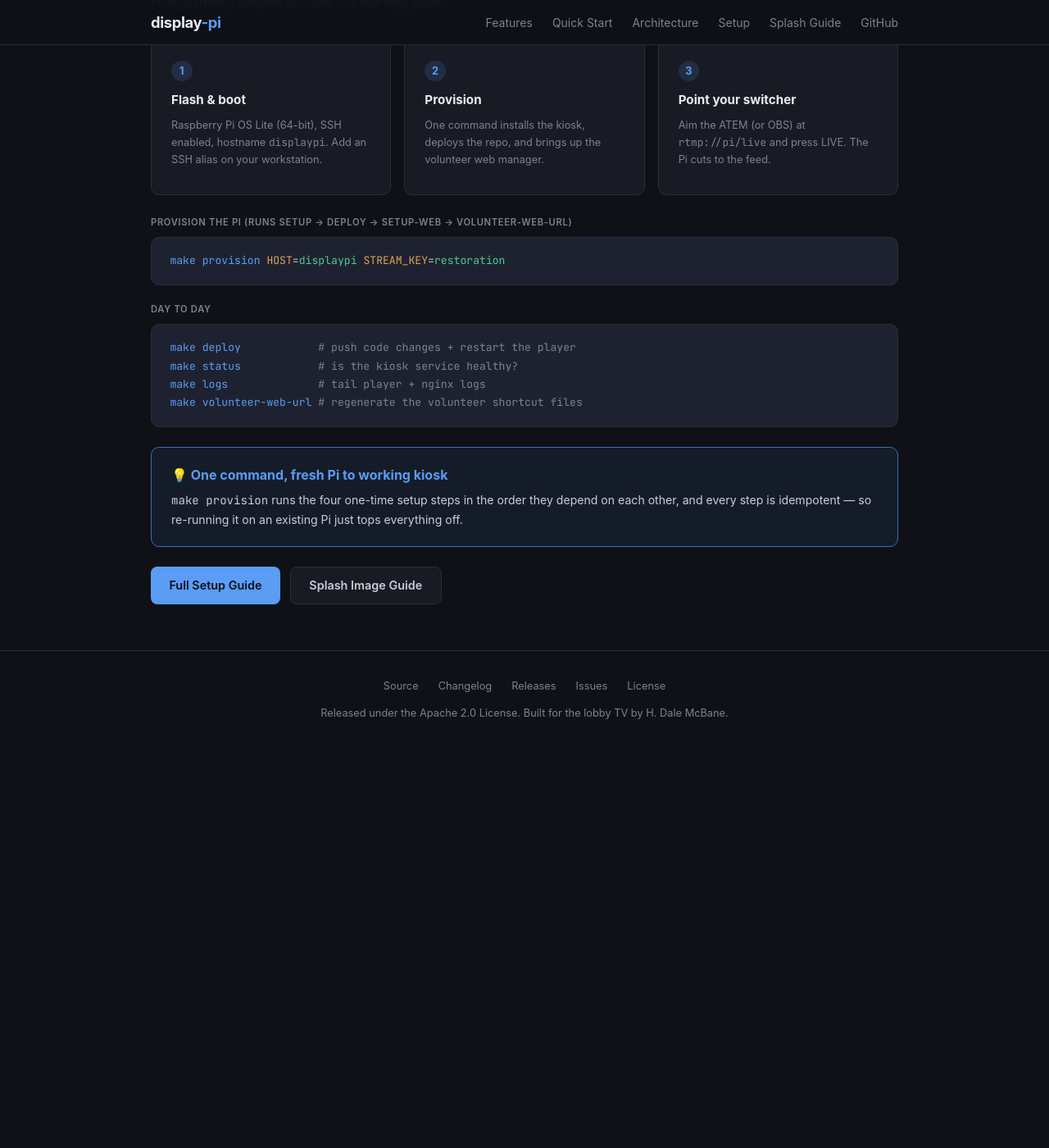
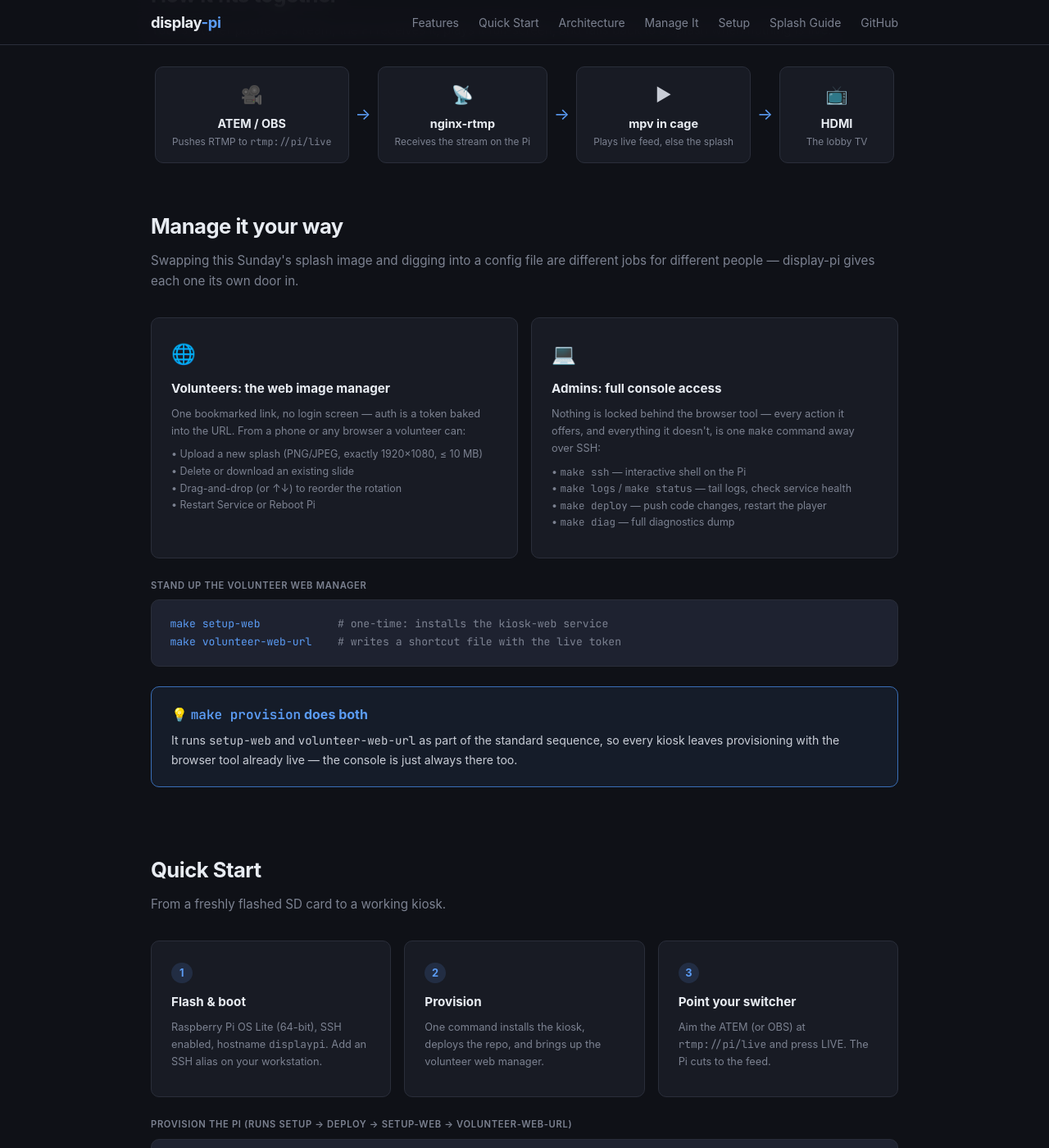
Before and after one commit to dmcbane/display-pi, a Jekyll site: the page built from docs/index.html, in a window 1280 px wide and 1400 px high, scrolled down 1868 px. Shown: the whole window at 82% size. Built offline with Jekyll 4.4.1, drawn with Linux system fonts in a browser that asks for light colours; before the commit the page ends 2780 px from its top, so only the background shows below that; some of the changed text lies outside the part shown.

Commit message:
docs(site): give the web image manager top billing, add console mention
The GitHub Pages landing page buried the browser-based volunteer image
manager as one bullet in a six-item feature grid and never mentioned that
admins retain full command-line/SSH access. Lead the feature grid with the
web manager and a matching "full console access" card, and add a dedicated
"Manage it your way" section contrasting the two paths with their own
make-command cheatsheets.

```diff
--- a/docs/_includes/nav.html
+++ b/docs/_includes/nav.html
@@ -5,6 +5,7 @@
       <li><a href="index.html#features">Features</a></li>
       <li><a href="index.html#quickstart">Quick Start</a></li>
       <li><a href="index.html#architecture">Architecture</a></li>
+      <li><a href="index.html#management">Manage It</a></li>
       <li><a href="setup-guide.html">Setup</a></li>
       <li><a href="volunteer-splash-update.html">Splash Guide</a></li>
       <li><a href="https://github.com/dmcbane/display-pi">GitHub</a></li>
--- a/docs/index.html
+++ b/docs/index.html
@@ -4,7 +4,8 @@ title: display-pi — Church Worship Stream Kiosk
 description: >-
   Turn a Raspberry Pi into a zero-touch lobby display that shows a splash
   image until the worship stream goes live, switches to the feed, and
-  switches back automatically. Volunteers manage it from a browser.
+  switches back automatically. Volunteers swap splash images from a
+  web-based image manager; admins keep full console access over SSH.
 ---
 
 <!-- Hero -->
@@ -19,7 +20,8 @@ description: >-
     <span class="badge red">Raspberry Pi</span>
     <span class="badge purple">RTMP</span>
     <span class="badge blue">nginx + mpv</span>
-    <span class="badge green">Browser-managed</span>
+    <span class="badge green">Web image manager</span>
+    <span class="badge orange">Full console access</span>
     <span class="badge">Apache-2.0</span>
     <span class="badge">v0.16.0</span>
   </div>
@@ -56,14 +58,19 @@ description: >-
 
   <div class="features">
     <div class="feature-card">
+      <span class="icon">&#127760;</span>
+      <h3>Web-based image manager</h3>
+      <p>A volunteer opens one bookmarked URL — no terminal, no SSH key, works from a phone. Upload PNG/JPEG splash images, delete or download existing ones, drag-and-drop (or &uarr;&darr;) to reorder the rotation, then Restart Service or Reboot Pi, all from the browser.</p>
+    </div>
+    <div class="feature-card">
+      <span class="icon">&#128187;</span>
+      <h3>Full console access</h3>
+      <p>Everything the browser tool does has a command-line counterpart, plus the deeper stuff: <code>make deploy</code>, <code>make logs</code>, <code>make status</code>, and <code>make ssh</code> drop an admin straight into the Pi.</p>
+    </div>
+    <div class="feature-card">
       <span class="icon">&#128250;</span>
       <h3>Automatic switching</h3>
       <p>Shows the splash image while idle and cuts to the live feed the moment a publisher starts pushing RTMP — then back to the splash when the stream stops. No button to press.</p>
-    </div>
-    <div class="feature-card">
-      <span class="icon">&#127760;</span>
-      <h3>Browser-managed</h3>
-      <p>A volunteer opens one bookmarked URL to swap splash images, reorder the rotation, restart the player, or reboot the Pi — drag-and-drop, no terminal, no SSH key.</p>
     </div>
     <div class="feature-card">
       <span class="icon">&#128640;</span>
@@ -123,6 +130,51 @@ description: >-
   </div>
 </section>
 
+<!-- Management -->
+<section id="management">
+  <h2 class="section-title">Manage it your way</h2>
+  <p class="section-sub">
+    Swapping this Sunday's splash image and digging into a config file are
+    different jobs for different people — display-pi gives each one its own
+    door in.
+  </p>
+
+  <div class="steps">
+    <div class="step">
+      <span class="icon" style="font-size:1.5rem;display:block;margin-bottom:.6rem;">&#127760;</span>
+      <h3>Volunteers: the web image manager</h3>
+      <p>One bookmarked link, no login screen — auth is a token baked into the
+      URL. From a phone or any browser a volunteer can:</p>
+      <p class="note">&bull; Upload a new splash (PNG/JPEG, exactly 1920&times;1080, &le; 10&nbsp;MB)<br>
+      &bull; Delete or download an existing slide<br>
+      &bull; Drag-and-drop (or &uarr;&darr;) to reorder the rotation<br>
+      &bull; Restart Service or Reboot Pi</p>
+    </div>
+    <div class="step">
+      <span class="icon" style="font-size:1.5rem;display:block;margin-bottom:.6rem;">&#128187;</span>
+      <h3>Admins: full console access</h3>
+      <p>Nothing is locked behind the browser tool — every action it offers,
+      and everything it doesn't, is one <code>make</code> command away over
+      SSH:</p>
+      <p class="note">&bull; <code>make ssh</code> &mdash; interactive shell on the Pi<br>
+      &bull; <code>make logs</code> / <code>make status</code> &mdash; tail logs, check service health<br>
+      &bull; <code>make deploy</code> &mdash; push code changes, restart the player<br>
+      &bull; <code>make diag</code> &mdash; full diagnostics dump</p>
+    </div>
+  </div>
+
+  <p class="code-label">Stand up the volunteer web manager</p>
+  <div class="code-block">
+<pre><span class="cmd">make setup-web</span>            <span class="comment"># one-time: installs the kiosk-web service</span>
+<span class="cmd">make volunteer-web-url</span>    <span class="comment"># writes a shortcut file with the live token</span></pre>
+  </div>
+
+  <div class="callout">
+    <h3>&#128161; <code>make provision</code> does both</h3>
+    <p>It runs <code>setup-web</code> and <code>volunteer-web-url</code> as part of the standard sequence, so every kiosk leaves provisioning with the browser tool already live — the console is just always there too.</p>
+  </div>
+</section>
+
 <!-- Quick Start -->
 <section id="quickstart">
   <h2 class="section-title">Quick Start</h2>
```
